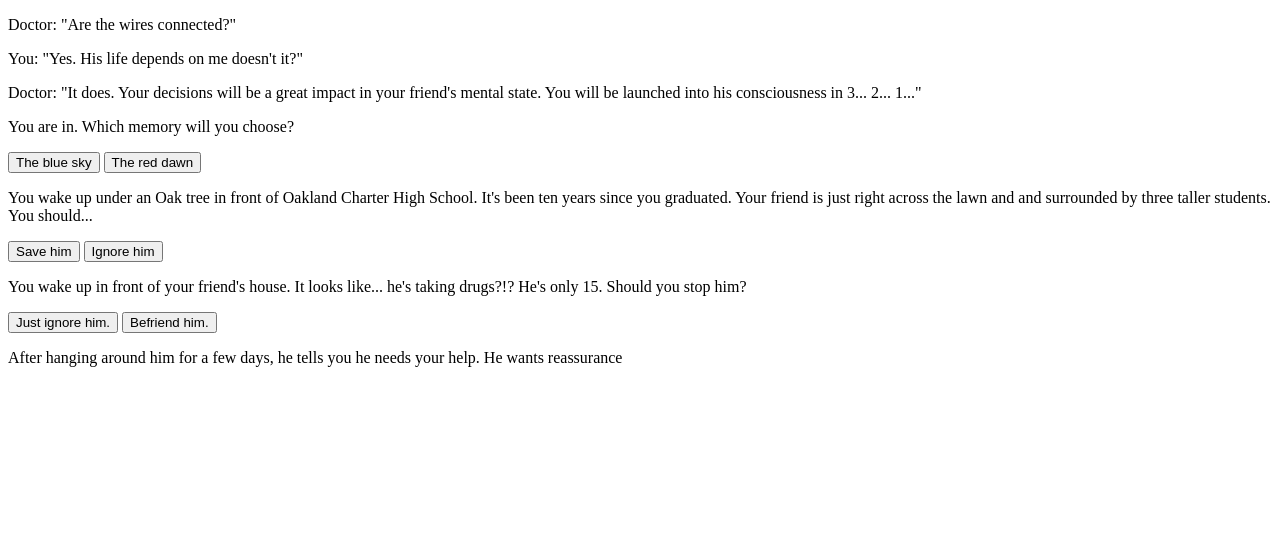
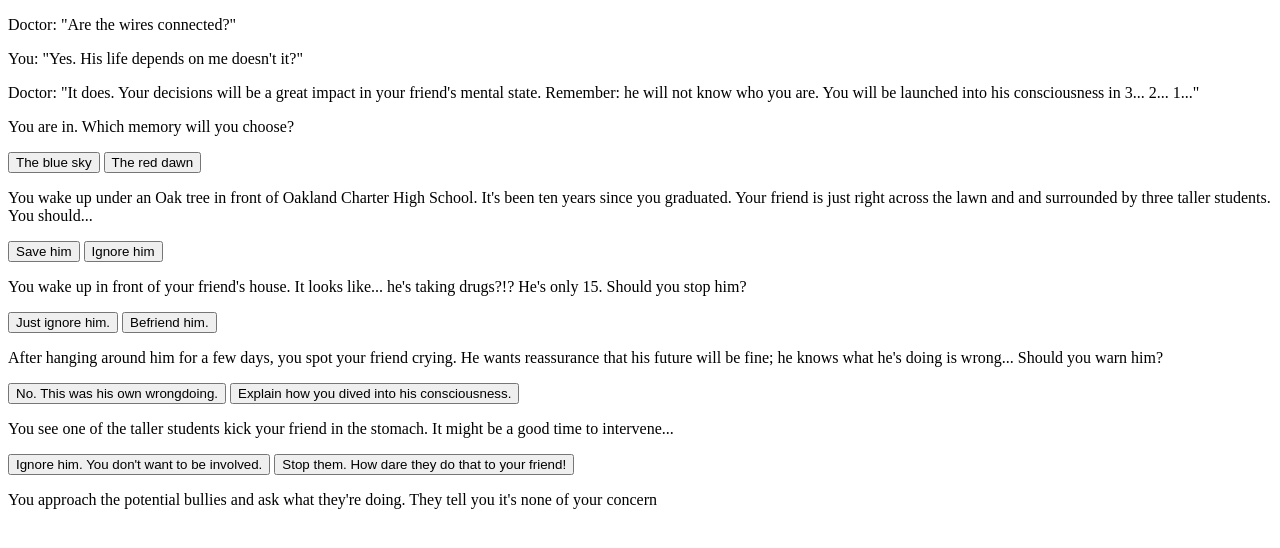
Before and after one commit to ScriptEdBayHackathon2k18/teamM, a website: page views/story.html in a window 1280 px wide. Drawn offline with Linux system fonts and the light colour scheme.

Commit message:
📮🍭 Checkpoint ./views/story.html:789123/1282 ./public/data.json:789118/1065 ./public/client.js:789225/279

```diff
--- a/views/story.html
+++ b/views/story.html
@@ -19,8 +19,8 @@
         You: "Yes. His life depends on me doesn't it?"
         </p>
         <p class="con">
-        Doctor: "It does. Your decisions will be a great impact in
-        your friend's mental state. You will be launched into his
+        Doctor: "It does. Your decisions will be a great impact in your friend's mental
+        state. Remember: he will not know who you are. You will be launched into his
         consciousness in 3... 2... 1..."
         </p>
         <p id="subtext">
@@ -49,7 +49,8 @@
 
       <div id="twores">
         <p>
-           You wake up in front of your friend's house. It looks like... he's taking drugs?!? He's only 15. Should you stop him?
+           You wake up in front of your friend's house. It looks like... he's taking drugs?!? He's only 15.
+          Should you stop him?
         </p>
         <button class="optionfour">
           Just ignore him.
@@ -61,16 +62,33 @@
 
       <div id="threeres">
         <p>
-          After hanging around him for a few days, he tells you he needs your help. He wants reassurance
+          After hanging around him for a few days, you spot your friend crying. He wants reassurance
+          that his future will be fine; he knows what he's doing is wrong... Should you warn him?
         </p>
+        <button class="eight">
+          No. This was his own wrongdoing.
+        </button>
+        <button class="nine">
+          Explain how you dived into his consciousness.
+        </button>
       </div>
 
       <div id="fourres">
-
+        <p>
+           You see one of the taller students kick your friend in the stomach. It might be a good time to intervene...
+        </p>
+        <button class="seven">
+          Ignore him. You don't want to be involved.
+        </button>
+        <button class="six">
+          Stop them. How dare they do that to your friend!
+        </button>
       </div>
 
       <div id="fiveres">
-
+        <p>
+          You approach the potential bullies and ask what they're doing. They tell you it's none of your concern
+        </p>
       </div>
 
       <div id="sixres">
```
Also changed, not shown: public/client.js (+5 -4 lines), public/data.json (+39 -1 lines).
